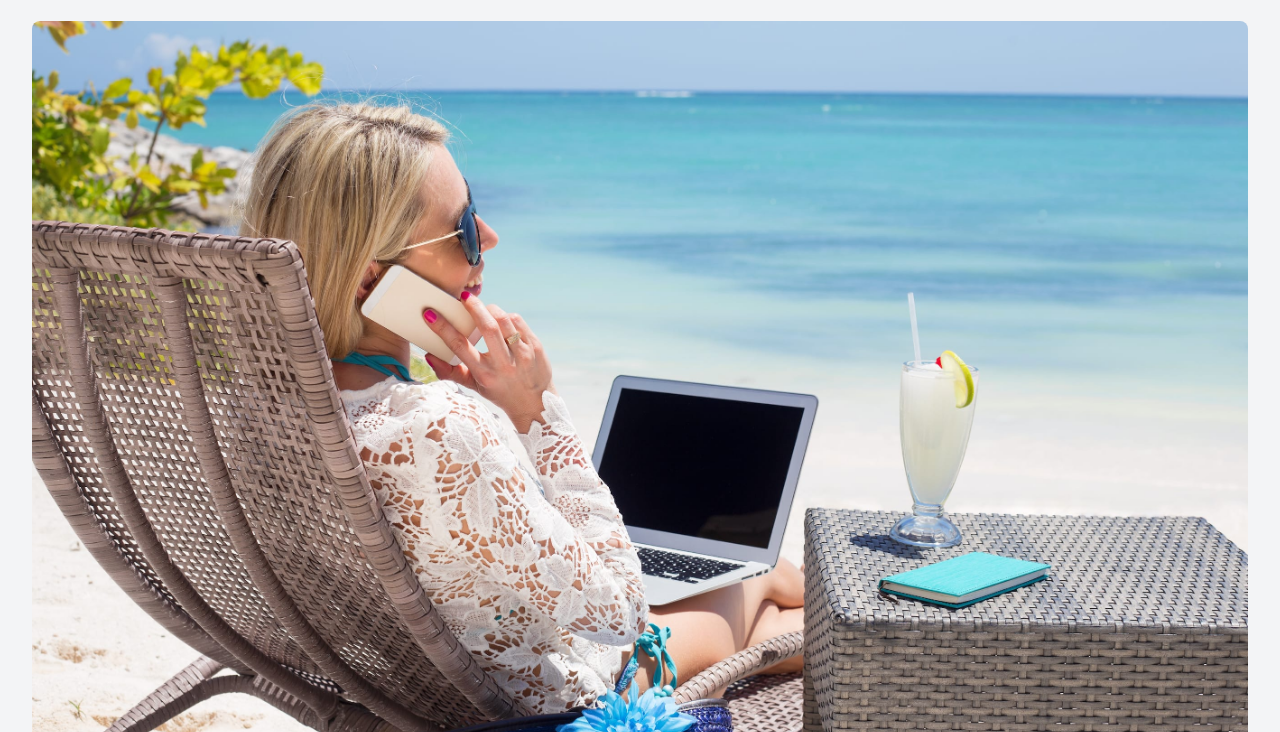
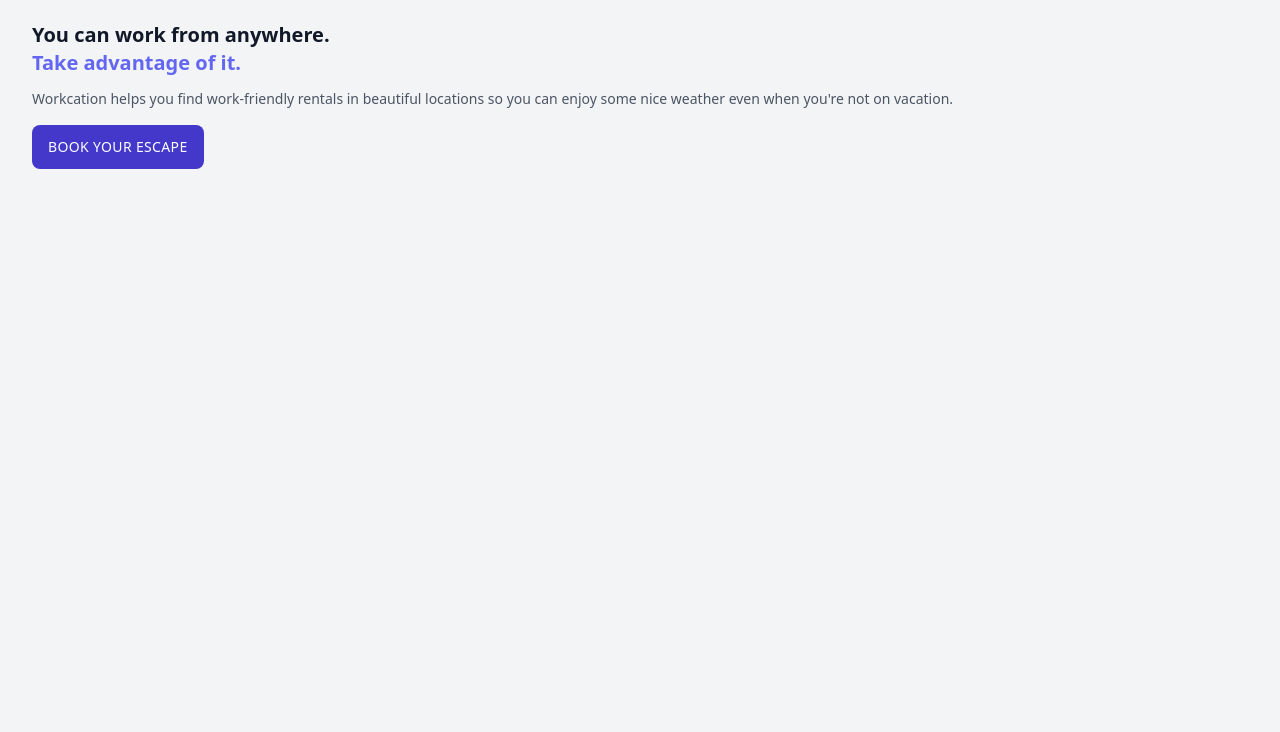
Before and after one commit to SArkar-Htet/tailwind-test, a website: page src/index.html in a window 1280 px wide. Shown: the part 68-800 px from the top of the page. Drawn offline with Linux system fonts and the light colour scheme.

Commit message:
fix: remove image for responsive

```diff
--- a/src/index.html
+++ b/src/index.html
@@ -14,7 +14,7 @@
                 <img src="./image/logo.svg" alt="Card Logo" class="card__logo">
             </div>
             <div class="card__body">
-                <img src="./image/beach-work.jpg" alt="A woman sitting in beach-work" class="card__img rounded-lg mt-6">
+                <img src="./image/beach-work.jpg" alt="A woman sitting in beach-work" class="card__img rounded-lg mt-6 md:hidden">
 
                 <h1 class="card__title mt-6 text-gray-900 text-xl font-bold">You can work from anywhere. <span class="text-indigo-500 block">Take advantage of it.</span></h1>
 
```
Also changed, not shown: dist/style/style.css.
